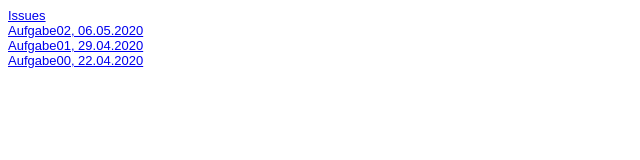
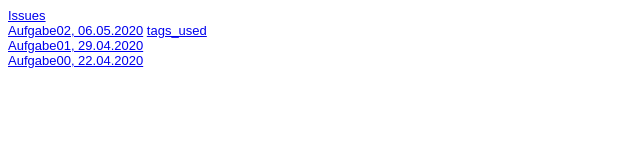
Before and after one commit to Jonnyre/GIS-SoSe-2020, a plain HTML site: page Steckbrief/steckbrief.htm in a window 1280 px wide. Shown: the full height of the page, 0-640 px from the left. Drawn offline with Linux system fonts and the light colour scheme.

Commit message:
Update steckbrief.htm

```diff
--- a/Steckbrief/steckbrief.htm
+++ b/Steckbrief/steckbrief.htm
@@ -14,7 +14,7 @@ body {
 <body>
 	<a href= "https://github.com/Jonnyre/GIS-SoSe-2020/issues" target="_blank">Issues</a> <br>
 	<a href= "https://jonnyre.github.io/GIS-SoSe-2020/Steckbrief/Aufgabe02/portfolio.html" target="_blank">Aufgabe02, 06.05.2020</a>
-	<a href= "https://jonnyre.github.io/GIS-SoSe-2020/Steckbrief/Aufgabe02/tags_used.html"></a> <br>
+	<a href= "https://jonnyre.github.io/GIS-SoSe-2020/Steckbrief/Aufgabe02/tags_used.html"> tags_used</a> <br>
 	<a href= "https://jonnyre.github.io/GIS-SoSe-2020/Steckbrief/Aufgabe01/Aufgabe01.htm" target="_blank">Aufgabe01, 29.04.2020</a> <br>
 	<a href= "https://jonnyre.github.io/GIS-SoSe-2020/Steckbrief/Aufgabe0/Aufgabe0.html" target="_blank">Aufgabe00, 22.04.2020</a>
 	<!-- Hier die Links zu den gelösten Aufgaben einstellen, aktuelle oben, alte stehen lassen! Format: Aufgabenbezeichnung, Datum -->
```
